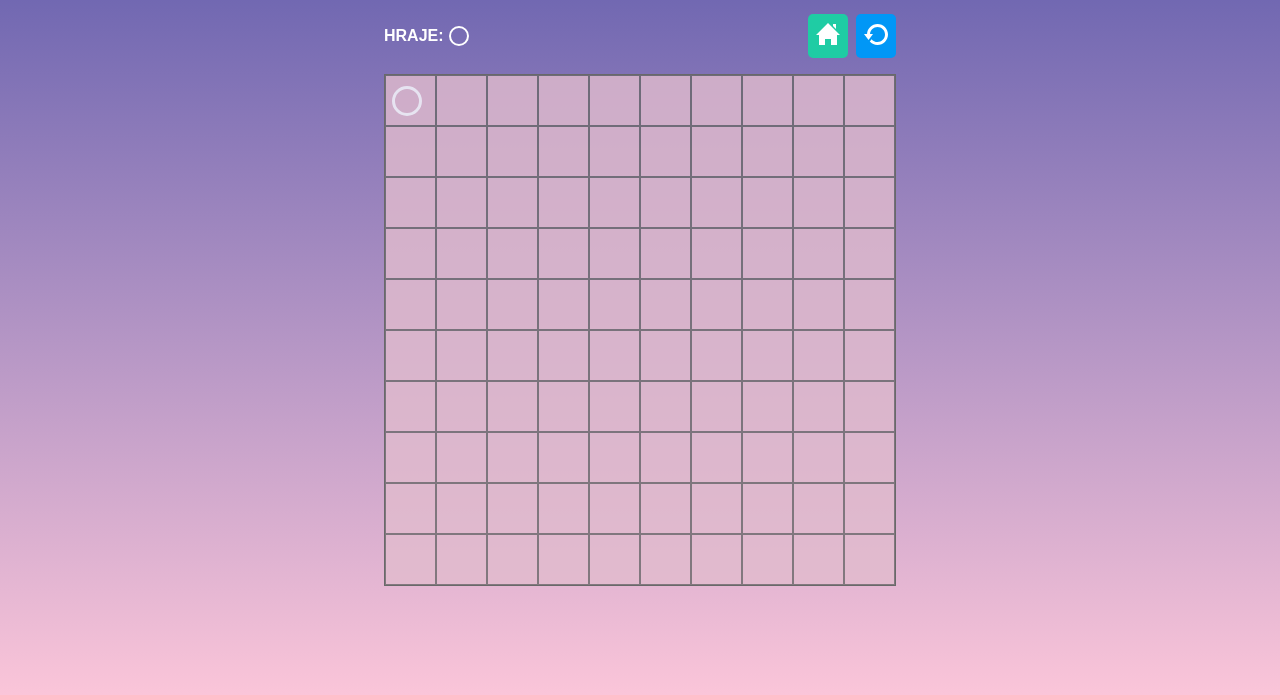
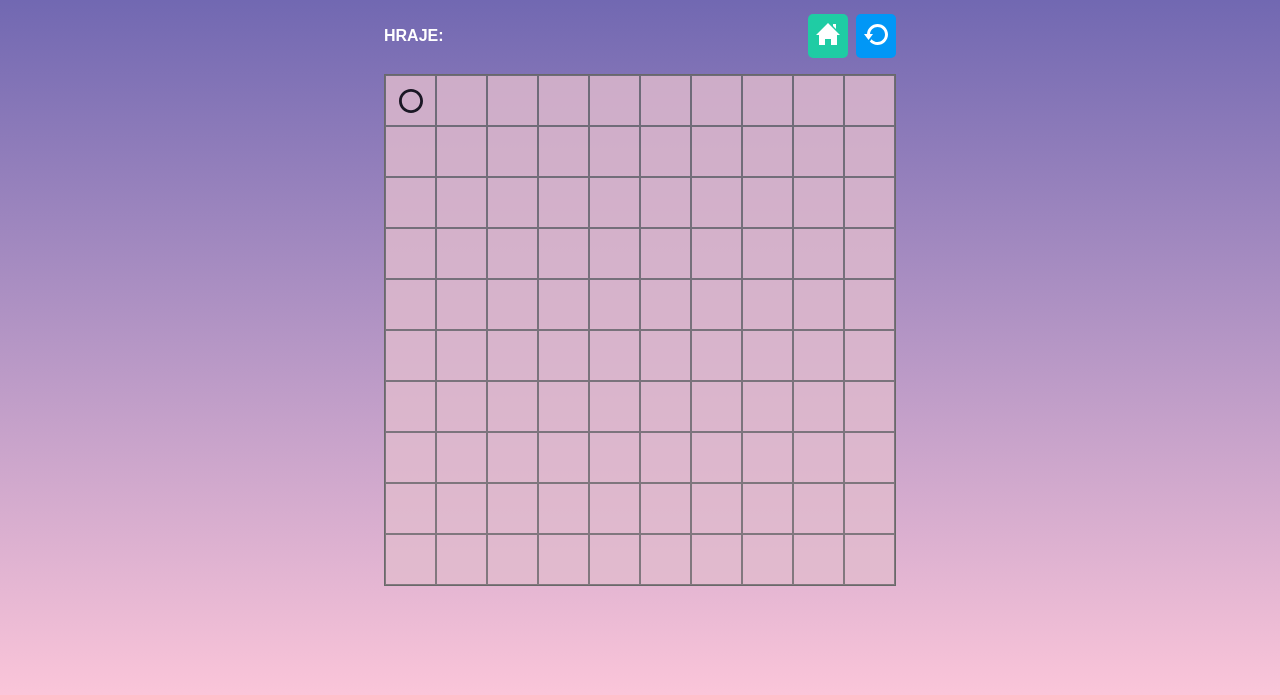
Before and after one commit to Kristyna-Novakova/piskvorky, a plain HTML site: page hra.html in a window 1280 px wide. Both pictures are taken after a click on the button 410 px from the left and 183 px from the top of the page. Shown: the part 83-778 px from the top of the page. Drawn offline with Linux system fonts and the light colour scheme.

Commit message:
alternation of rings and crosses

```diff
--- a/game.css
+++ b/game.css
@@ -41,7 +41,7 @@ body {
   align-items: center;
 }
 
-.player::after {
+/* .player::after {
   content: "";
   display: block;
   width: 20px;
@@ -49,15 +49,13 @@ body {
   border: 2px solid #ffffff;
   border-radius: 50%;
   margin-left: 5px;
-}
+} */
 
-.board__field--circle:after {
-  content: "";
-  display: block;
-  width: 30px;
-  height: 30px;
-  border: 3px solid #ffffff;
-  border-radius: 50%;
+.board__field--circle {
+  background-image: url(img/circle.svg);
+  background-repeat: no-repeat;
+  background-position: center;
+  position: relative;
 }
 
 .board__field--cross {
--- a/hra.js
+++ b/hra.js
@@ -14,7 +14,15 @@ const playingField = document.querySelector('.playing-field');
 const player = document.querySelector('.player');
 
 const handleButtonClick = (event) => {
-  event.target.classList.add(`board__field--circle`);
+  const button = event.target;
+
+  if (currentPlayer === 'circle') {
+    button.classList.add('board__field--circle');
+    currentPlayer = 'cross';
+  } else {
+    button.classList.add('board__field--cross');
+    currentPlayer = 'circle';
+  }
 
   event.target.disabled = true;
 };
```
Also changed, not shown: img/circle.svg (added).
